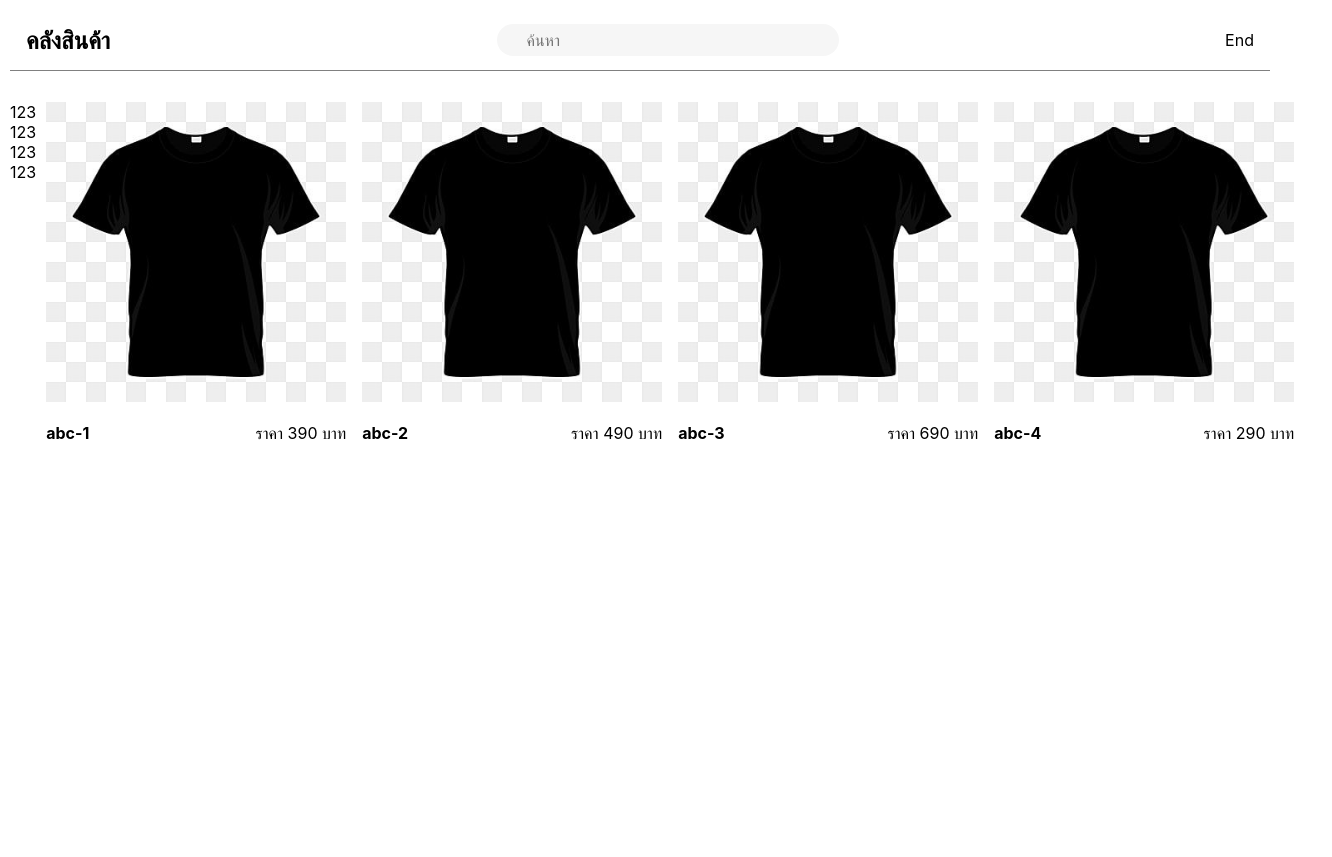
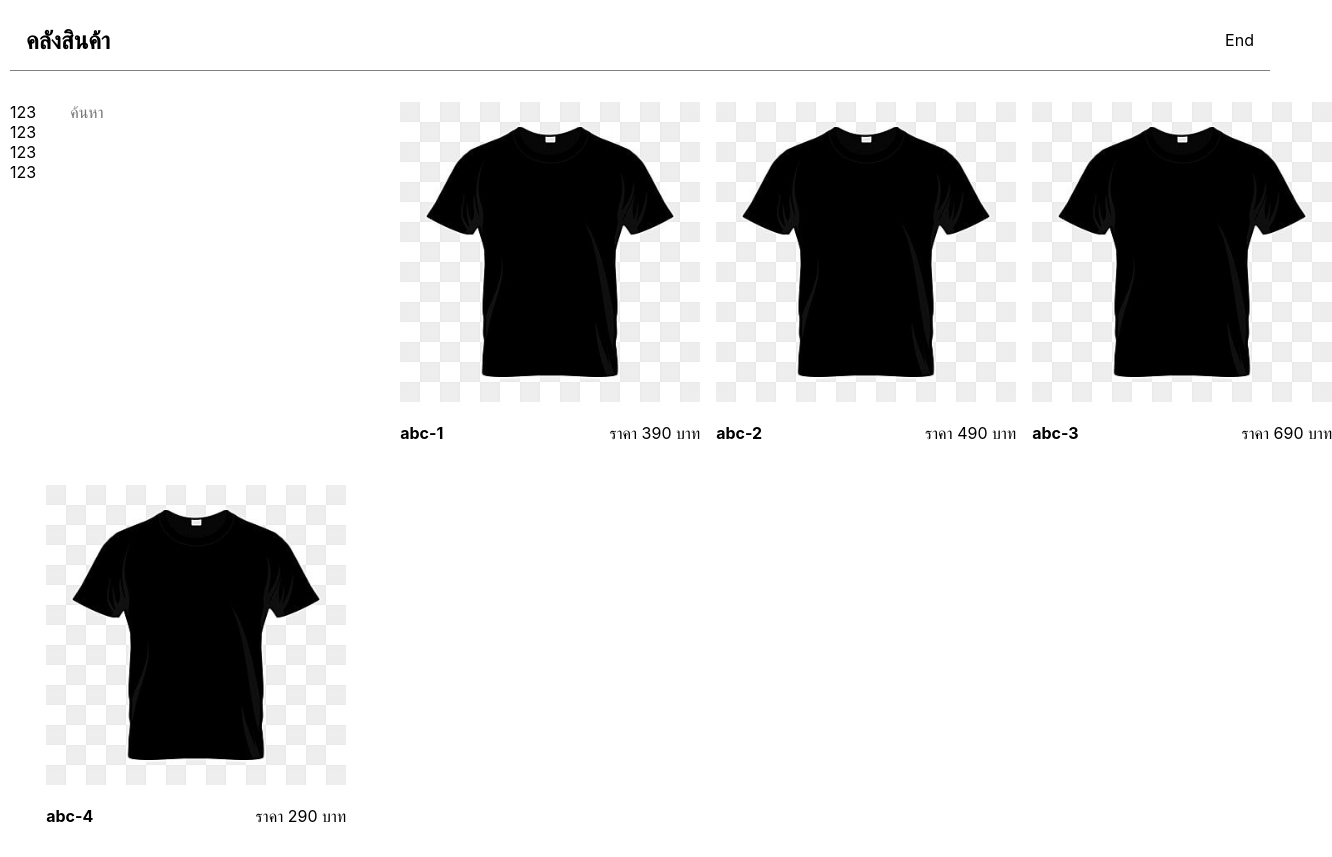
Before and after one commit to pichetphong/web-inventory, a React (Create React App) app: page / in a window 1280 px wide. Shown: the whole page, 1332 px wide, since content can reach past the window. Before the commit the page ends 800 px from the top, so only its background shows below. Built offline with nearby package versions, Linux system fonts and the light colour scheme.

Commit message:
AppSearch v0.01

```diff
--- a/src/components/AppSearch.js
+++ b/src/components/AppSearch.js
@@ -9,8 +9,10 @@ const AppSearch = (props)=>{
                 <input
                 id="search"
                 className="app-search-input"
-                type="search"
-                placeholder="ค้นหา" />
+                type="text"
+                placeholder="ค้นหา"
+                value={value}
+                onChange={(event)=>{onValueChang(event.target.value)}}/>
             </form>
         </div>
     )
--- a/src/components/MainContent.js
+++ b/src/components/MainContent.js
@@ -30,6 +30,7 @@ const MainContent=()=>{
 
     return (
         <>
+            <AppSearch value={searchText} onValueChang={setSearchText}/>
             {productElement}
             {productModal}
         </>
--- a/src/components/WebHeader.css
+++ b/src/components/WebHeader.css
@@ -15,7 +15,7 @@
     /* background-color: red; */
 }
 
-#center.header{
+/* #center.header{
     width: max-content;
     display: flex;
     align-items: center;
@@ -23,7 +23,7 @@
     margin: 6px;
     border-radius: 28px;
     background: #f6f6f6;
-}
+} */
 
 #end.header{
     /* background-color: blue; */
--- a/src/components/WebHeader.js
+++ b/src/components/WebHeader.js
@@ -2,8 +2,7 @@ import "./WebHeader.css"
 import "./MainContent.js"
 import AppSearch from "./AppSearch"
 
-const WebHeader = (props)=>{
-    const {value,onValueChang} = props
+const WebHeader = ()=>{
 
     return (
         <>
@@ -12,7 +11,7 @@ const WebHeader = (props)=>{
                     <h2>คลังสินค้า</h2>
                 </div>
                 <div id="center" className="header">
-                    <AppSearch/>
+                    {/* <AppSearch value={value} onValueChang={onValueChang}/> */}
                 </div>
                 <div id="end" className="header">
                     End
```
